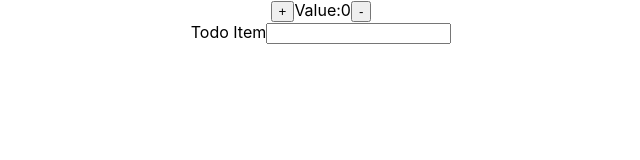
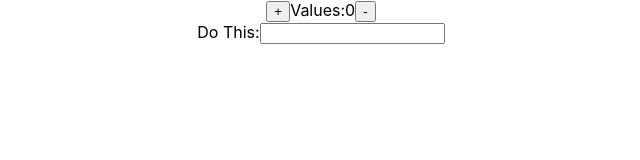
Before and after one commit to Jozefw/Use-Reducer, a React (Create React App) app: page / in a window 1280 px wide. Shown: the top 160 px of the page, without its empty margins (319-959 px from the left). Built offline with nearby package versions, Linux system fonts and the light colour scheme.

Commit message:
first part of todo list

```diff
--- a/src/App.js
+++ b/src/App.js
@@ -1,31 +1,38 @@
 import React, {useState,useReducer} from 'react';
-import Todo from './Todo.js';
-import Todo2 from './Todo2.js';
+import Todo from './DewList.js';
+import DewList from './DewList';
 import './App.css';
 
 
 function reducer(counter, action){
-
+  switch(action.type){
+    case 'increment':
+      return{count:counter.count+1}
+    case 'decrement':
+      return{count:counter.count-1}
+    default:
+      return counter
+  }
 }
 
 function App() {
 
  const [value, setValue] = useState(0);
- const [counter, Dispatch] = useReducer(reducer,{count:1});
+ const [counter, dispatch] = useReducer(reducer,{count:0});
 
   const add = () =>{
-   setValue(value+1)
+   dispatch({type:'increment'})
   }
   const minus = () =>{
-    setValue(value-1)
+    dispatch({type:'decrement'})
   }
   return (
     <div className="App">
       <button onClick={add}>+</button>
-      <span>Value:{value}</span>
+      <span>Values:{counter.count}</span>
       <button onClick={minus}>-</button>
 
-      <Todo2></Todo2>
+      <DewList></DewList>
     </div>
   );
 }
--- /dev/null
+++ b/src/DewList.js
@@ -0,0 +1,55 @@
+import React, {useState,useReducer} from 'react';
+
+const ACTIONS = {
+    ADD_TODO:'new_todo'
+}
+
+function reducer(todos,action){
+    switch(action.type){
+        case ACTIONS.ADD_TODO:
+            return [...todos,newTodo(action.payload.thing)]
+        default:
+            return(todos)
+    }
+}
+
+
+const newTodo = (name) =>{
+    return({id:Date.now(),task:name,complete:false})
+}
+
+const DewList= ()=>{
+
+
+    const [todo, setTodo] = useState('');
+    const [todos, dispatch] = useReducer(reducer,[])
+
+    const handleChange = (evt) =>{
+        setTodo(evt.target.value)
+    }
+
+    const handleSubmit = (evt) =>{
+        evt.preventDefault();
+        dispatch({type:ACTIONS.ADD_TODO,payload:{thing:todo}});
+        setTodo('');
+    }
+
+
+    return(
+
+    <form onSubmit={handleSubmit}>
+        <label htmlFor="task">Do This:{todo}</label>
+        <input
+        id='task'
+        name='task'
+        value={todo}
+        onChange={handleChange}
+        >
+        </input>
+
+    </form>
+
+    )
+}
+
+export default DewList;
--- a/src/Todo.js
+++ /dev/null
@@ -1,44 +0,0 @@
-import React, {useState, useReducer} from 'react';
-
-const ACTIONS ={
-    ADD_TODO: 'add_todo'
-}
-function reducer(tasks, action){
-    switch(action.type){
-        case ACTIONS.ADD_TODO:
-            return([...tasks,newTodo(action.payload.task)])
-    }
-}
-function newTodo(task){
-    return({id:Date.now(), task:task, completed:false})
-}
-
-function Todo(){
-    const [task, SetTask] = useState('');
-    const [tasks, dispatch] = useReducer(reducer, []);
-
-    const handleChange  = (evt) => {
-        SetTask(evt.target.value)
-    }
-    const handleSubmit = (e)=>{
-        e.preventDefault();
-        dispatch({type: ACTIONS.ADD_TODO, payload:{task:task}});
-        SetTask('');
-    }
-console.log(tasks)
-    return(
-        <form onSubmit={handleSubmit}>
-            <label htmlFor="task">Todo</label>
-            <input
-            type='text'
-            id="task"
-            value={task}
-            onChange={handleChange}
-            >
-            </input>
-            {task}
-        </form>
-    )
-}
-
-export default Todo;
```
